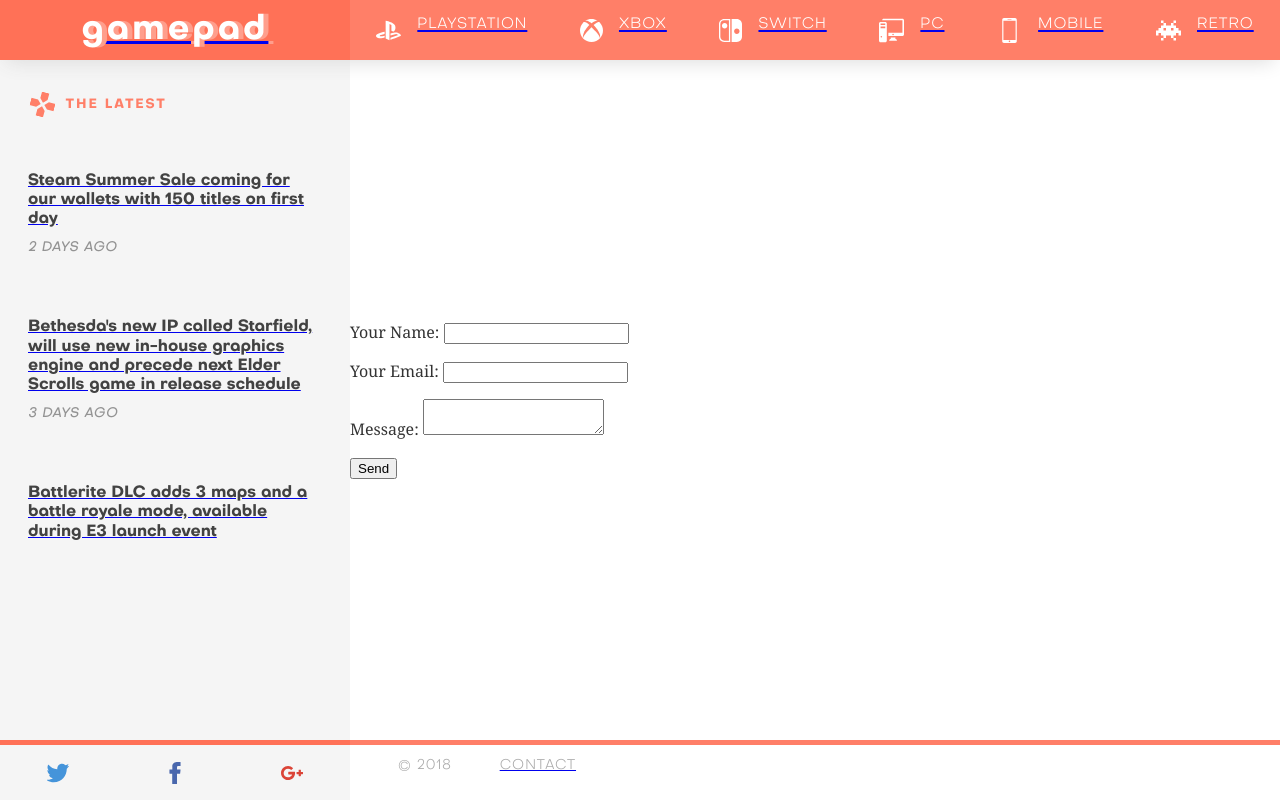
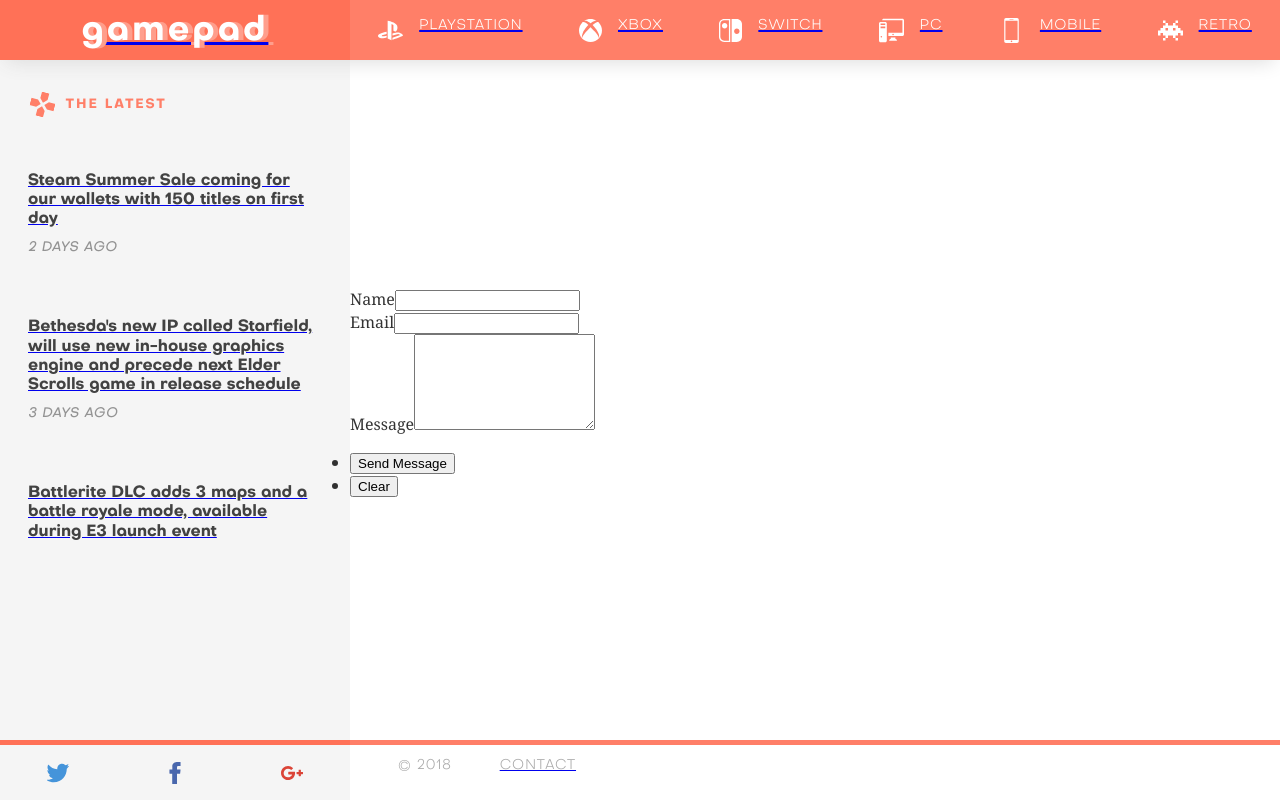
Before and after one commit to naheller/gamepad-news, a Gatsby site: page /Contact in a window 1280 px wide. Built offline with nearby package versions, Linux system fonts and the light colour scheme; Gatsby itself is replaced by a stand-in of ours; some packages are replaced by stand-ins of ours; what typography-theme-alton would draw is missing.

Commit message:
new form

```diff
--- a/src/components/BlogPosts.js
+++ b/src/components/BlogPosts.js
@@ -73,9 +73,7 @@
                         <div>
                             <div className="blog-post content-wrapper" key={slug}>
                                 <h2 className="h2-post-title-wrapper">
-                                    <Link to={slug} className="h2-post-title">
-                                        {title}
-                                    </Link>
+                                    <Link to={slug} className="h2-post-title">{title}</Link>
                                 </h2>
                                 <div className="index-post-date">
                                     <p style={{ margin: 0 }}>{date}</p>
@@ -92,7 +90,7 @@
                                 />
                                 {this.showTagsReadMore(tags, slug)}
                             </div>
-                            { index !== this.state.numPosts - 1 && <hr className="blog-post-divider" />}
+                            {index !== this.state.numPosts - 1 && <hr className="blog-post-divider" />}
                         </div>
                     )
                 })}
--- a/src/pages/Contact.js
+++ b/src/pages/Contact.js
@@ -10,20 +10,25 @@
     return (
         <SiteLayout>
             <Helmet title={`Contact | ${siteTitle}`} />
-            <form name="contact" method="POST" netlify>
-                <p>
-                    <label>Your Name: <input type="text" name="name" /></label>
-                </p>
-                <p>
-                    <label>Your Email: <input type="email" name="email" /></label>
-                </p>
-                <p>
-                    <label>Message: <textarea name="message"></textarea></label>
-                </p>
-                <p>
-                    <button type="submit">Send</button>
-                </p>
-                </form>
+            <form name="contact" method="post" data-netlify="true" data-netlify-honeypot="bot-field">
+                <input type="hidden" name="bot-field" />
+                <div className="field half first">
+                    <label htmlFor="name">Name</label>
+                    <input type="text" name="name" id="name" />
+                </div>
+                <div className="field half">
+                    <label htmlFor="email">Email</label>
+                    <input type="text" name="email" id="email" />
+                </div>
+                <div className="field">
+                    <label htmlFor="message">Message</label>
+                    <textarea name="message" id="message" rows="6"></textarea>
+                </div>
+                <ul className="actions">
+                    <li><input type="submit" value="Send Message" className="special" /></li>
+                    <li><input type="reset" value="Clear" /></li>
+                </ul>
+            </form>
         </SiteLayout>
     )
 }
--- a/src/styles.css
+++ b/src/styles.css
@@ -189,6 +189,7 @@
     align-items: center;
     min-width: 350px;
     background-color: #ff7157;
+    padding-top: 2px;
 }
 
 .nav-logo-text {
@@ -199,7 +200,7 @@
 }
 
 .before-dot-news {
-    text-shadow: 5px 0px 0px #ff9e8c;
+    text-shadow: 5px 0px 0.5px #ff9e8c;
 }
 
 .dot-news {
@@ -259,9 +260,10 @@
 
 .nav-menu-tag-text {
     color: white;
-    font-size: 22px;
+    font-size: 20px;
     font-variant: small-caps;
     margin-left: 1rem;
+    padding-top: 2px;
     height: 36px;
     letter-spacing: 1px;
     font-family: Octarine-Light;
```
